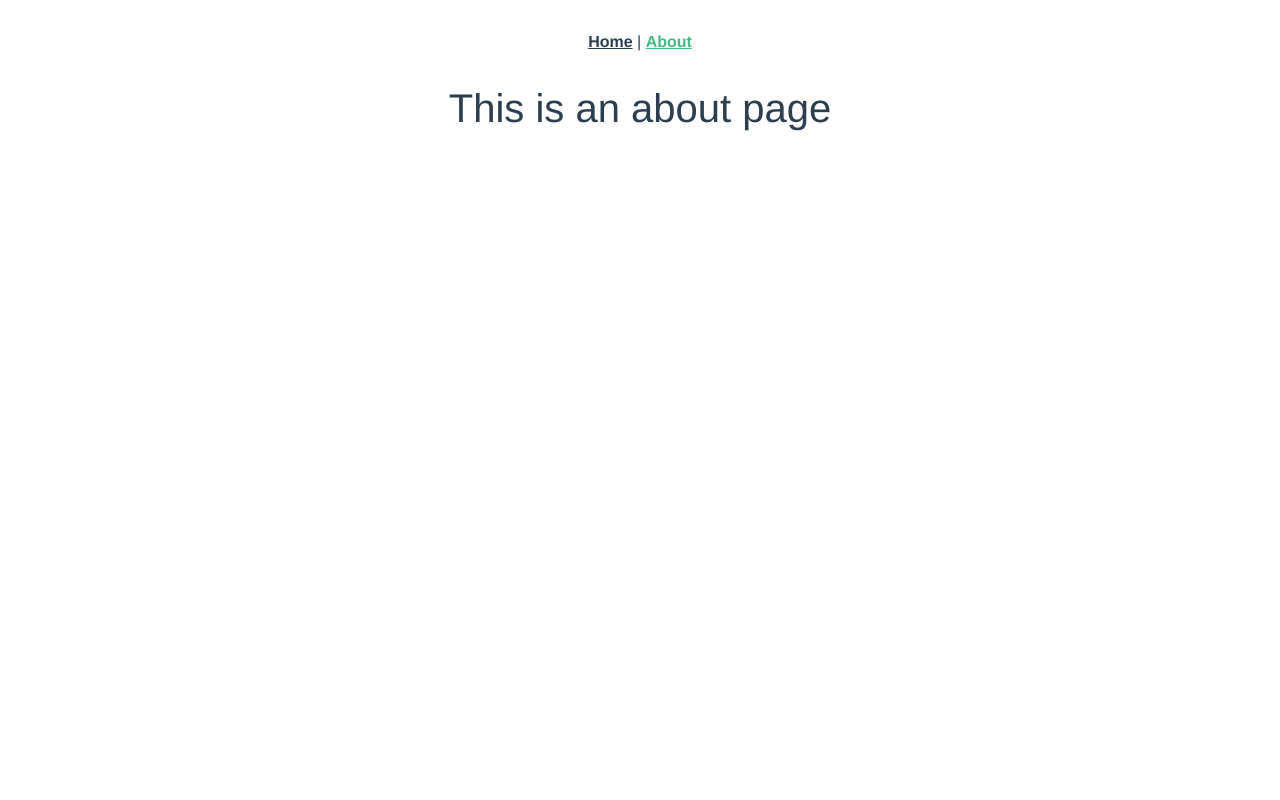
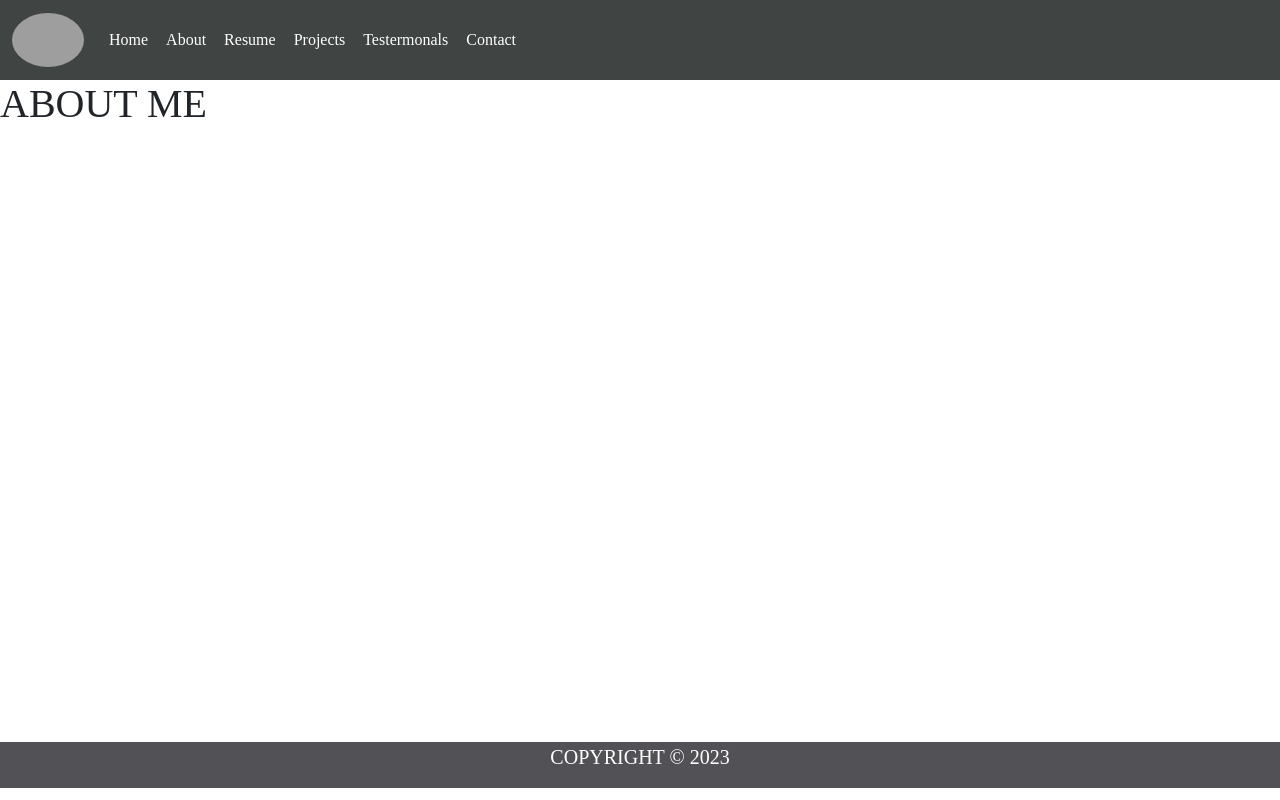
Before and after one commit to TomLga/vue-eomp, a Vue app: page /about in a window 1280 px wide. Built offline with nearby package versions, Linux system fonts and the light colour scheme; grey boxes are pictures that could not be loaded; the HTML template or start-up script is replaced by a standard one.

Commit message:
comp+views done

```diff
--- a/src/App.vue
+++ b/src/App.vue
@@ -1,30 +1,39 @@
 <template>
-  <nav>
-    <router-link to="/">Home</router-link> |
-    <router-link to="/about">About</router-link>
-  </nav>
+  <navBar/>
+
   <router-view/>
+  <footerComp/>
 </template>
+<script>
+import navBar from '@/components/navBar.vue';
+import footerComp from './components/footerComp.vue';
+export default {
+  components: {
+    navBar,
+    footerComp
+  }
+}
+
+
+</script>
 
 <style>
-#app {
-  font-family: Avenir, Helvetica, Arial, sans-serif;
-  -webkit-font-smoothing: antialiased;
-  -moz-osx-font-smoothing: grayscale;
-  text-align: center;
-  color: #2c3e50;
+*{
+  margin: 0;
+  padding: 0;
+  box-sizing: border-box;
+  font-family: 'Orphenus';
+}
+#app{
+  display: grid;
+  grid-template-rows: auto minmax(82.7vh, 1fr) auto;
+  grid-template-columns: repeat(3,1fr);
+}
+#app>*{
+  grid-column: -1/1;
+
 }
 
-nav {
-  padding: 30px;
-}
 
-nav a {
-  font-weight: bold;
-  color: #2c3e50;
-}
 
-nav a.router-link-exact-active {
-  color: #42b983;
-}
 </style>
--- a/src/components/HelloWorld.vue
+++ /dev/null
@@ -1,61 +0,0 @@
-<template>
-  <div class="hello">
-    <h1>{{ msg }}</h1>
-    <p>
-      For a guide and recipes on how to configure / customize this project,<br>
-      check out the
-      <a href="https://cli.vuejs.org" target="_blank" rel="noopener">vue-cli documentation</a>.
-    </p>
-    <h3>Installed CLI Plugins</h3>
-    <ul>
-      <li><a href="https://github.com/vuejs/vue-cli/tree/dev/packages/%40vue/cli-plugin-babel" target="_blank" rel="noopener">babel</a></li>
-      <li><a href="https://github.com/vuejs/vue-cli/tree/dev/packages/%40vue/cli-plugin-pwa" target="_blank" rel="noopener">pwa</a></li>
-      <li><a href="https://github.com/vuejs/vue-cli/tree/dev/packages/%40vue/cli-plugin-router" target="_blank" rel="noopener">router</a></li>
-      <li><a href="https://github.com/vuejs/vue-cli/tree/dev/packages/%40vue/cli-plugin-vuex" target="_blank" rel="noopener">vuex</a></li>
-      <li><a href="https://github.com/vuejs/vue-cli/tree/dev/packages/%40vue/cli-plugin-eslint" target="_blank" rel="noopener">eslint</a></li>
-    </ul>
-    <h3>Essential Links</h3>
-    <ul>
-      <li><a href="https://vuejs.org" target="_blank" rel="noopener">Core Docs</a></li>
-      <li><a href="https://forum.vuejs.org" target="_blank" rel="noopener">Forum</a></li>
-      <li><a href="https://chat.vuejs.org" target="_blank" rel="noopener">Community Chat</a></li>
-      <li><a href="https://twitter.com/vuejs" target="_blank" rel="noopener">Twitter</a></li>
-      <li><a href="https://news.vuejs.org" target="_blank" rel="noopener">News</a></li>
-    </ul>
-    <h3>Ecosystem</h3>
-    <ul>
-      <li><a href="https://router.vuejs.org" target="_blank" rel="noopener">vue-router</a></li>
-      <li><a href="https://vuex.vuejs.org" target="_blank" rel="noopener">vuex</a></li>
-      <li><a href="https://github.com/vuejs/vue-devtools#vue-devtools" target="_blank" rel="noopener">vue-devtools</a></li>
-      <li><a href="https://vue-loader.vuejs.org" target="_blank" rel="noopener">vue-loader</a></li>
-      <li><a href="https://github.com/vuejs/awesome-vue" target="_blank" rel="noopener">awesome-vue</a></li>
-    </ul>
-  </div>
-</template>
-
-<script>
-export default {
-  name: 'HelloWorld',
-  props: {
-    msg: String
-  }
-}
-</script>
-
-<!-- Add "scoped" attribute to limit CSS to this component only -->
-<style scoped>
-h3 {
-  margin: 40px 0 0;
-}
-ul {
-  list-style-type: none;
-  padding: 0;
-}
-li {
-  display: inline-block;
-  margin: 0 10px;
-}
-a {
-  color: #42b983;
-}
-</style>
--- /dev/null
+++ b/src/components/footerComp.vue
@@ -0,0 +1,38 @@
+<template>
+    <footer class="container-fluid">
+    <!-- <i>desginged and code by Logan Thomas</i> put this in smaller text -->
+    <div class="row">
+       <p> COPYRIGHT &COPY; {{ Year }}</p>
+    </div>
+
+    </footer>
+</template>
+
+<script>
+
+
+    export default {
+        data(){
+            return{
+                Year: new Date().getUTCFullYear()
+            }
+        }
+       }
+
+</script>
+
+<style scoped>
+.row{
+    text-align: center;
+
+}
+footer{
+    font-size: 20px;
+
+    background-color: rgb(82, 82, 86);
+    color: white;
+
+}
+
+
+</style>
--- /dev/null
+++ b/src/components/navBar.vue
@@ -0,0 +1,51 @@
+<template>
+    <div>
+        <nav class="navbar navbar-expand-lg">
+            <div class="container-fluid">
+              <a class="navbar-brand" href="#"><img src="https://i.postimg.cc/sfLgCSsg/LT-logo.png"></a>
+
+              <button class="navbar-toggler" type="button" data-bs-toggle="collapse" data-bs-target="#navbarNavAltMarkup" aria-controls="navbarNavAltMarkup" aria-expanded="false" aria-label="Toggle navigation">
+
+                <span class="navbar-toggler-icon"></span>
+              </button>
+
+              <div class="collapse navbar-collapse" id="navbarNavAltMarkup">
+                <div class="navbar-nav">
+                 <router-link class="links" to="/">Home</router-link>
+                 <router-link class="links" to="/about">About</router-link>
+                 <router-link class="links" to="/resume">Resume</router-link>
+                 <router-link class="links" to="/projects">Projects</router-link>
+                 <router-link class="links" to="/testermonals">Testermonals</router-link>
+                 <router-link class="links" to="/contact">Contact</router-link>
+
+
+                </div>
+              </div>
+            </div>
+          </nav>
+
+    </div>
+</template>
+
+<script>
+    export default {
+
+    }
+</script>
+
+<style scoped>
+img{
+    width: 4.5rem;
+    border-radius: 100%;
+}
+.navbar{
+    background-color: rgb(64, 68, 67);
+}
+.links{
+    color: white;
+    text-decoration: none;
+    margin:auto 9px auto 9px;
+}
+
+
+</style>
--- a/src/router/index.js
+++ b/src/router/index.js
@@ -10,10 +10,27 @@ const routes = [
   {
     path: '/about',
     name: 'about',
-    // route level code-splitting
-    // this generates a separate chunk (about.[hash].js) for this route
-    // which is lazy-loaded when the route is visited.
-    component: () => import(/* webpackChunkName: "about" */ '../views/AboutView.vue')
+    component: () => import('../views/AboutView.vue')
+  },
+  {
+    path: '/resume',
+    name: 'resume',
+    component: () => import('../views/ResumeView.vue')
+  },
+  {
+    path: '/projects',
+    name: 'projects',
+    component: () => import('../views/ProjectsView.vue')
+  },
+  {
+    path: '/testermonals',
+    name: 'testermonals',
+    component: () => import('../views/TestermonalsView.vue')
+  },
+  {
+    path: '/contact',
+    name: 'contact',
+    component: () => import('../views/ContactView.vue')
   }
 ]
 
--- a/src/views/AboutView.vue
+++ b/src/views/AboutView.vue
@@ -1,5 +1,5 @@
 <template>
   <div class="about">
-    <h1>This is an about page</h1>
+    <h1>ABOUT ME</h1>
   </div>
 </template>
--- /dev/null
+++ b/src/views/ContactView.vue
@@ -0,0 +1,19 @@
+<template>
+    <div>
+        <h1>CONNECT WITH ME </h1>
+
+    </div>
+</template>
+
+<script>
+    export default {
+
+    }
+</script>
+
+<style scoped>
+h1{
+    text-align: center;
+  }
+
+</style>
--- a/src/views/HomeView.vue
+++ b/src/views/HomeView.vue
@@ -1,18 +1,16 @@
 <template>
   <div class="home">
-    <img alt="Vue logo" src="../assets/logo.png">
-    <HelloWorld msg="Welcome to Your Vue.js App"/>
+    <h1>WELCOME</h1>
   </div>
 </template>
 
+
+
 <script>
-// @ is an alias to /src
-import HelloWorld from '@/components/HelloWorld.vue'
+export default{
+  comments:{
 
-export default {
-  name: 'HomeView',
-  components: {
-    HelloWorld
   }
 }
+
 </script>
--- /dev/null
+++ b/src/views/ProjectsView.vue
@@ -0,0 +1,16 @@
+<template>
+    <div>
+        <h1>PROJECTS</h1>
+
+    </div>
+</template>
+
+<script>
+    export default {
+
+    }
+</script>
+
+<style scoped>
+
+</style>
--- /dev/null
+++ b/src/views/ResumeView.vue
@@ -0,0 +1,16 @@
+<template>
+    <div>
+        <h1>RESUME</h1>
+
+    </div>
+</template>
+
+<script>
+    export default {
+
+    }
+</script>
+
+<style scoped>
+
+</style>
--- /dev/null
+++ b/src/views/TestermonalsView.vue
@@ -0,0 +1,16 @@
+<template>
+    <div>
+        <h1>TESTERMONALS</h1>
+
+    </div>
+</template>
+
+<script>
+    export default {
+
+    }
+</script>
+
+<style scoped>
+
+</style>
```
Also changed, not shown: src/assets/logo.png (deleted).
